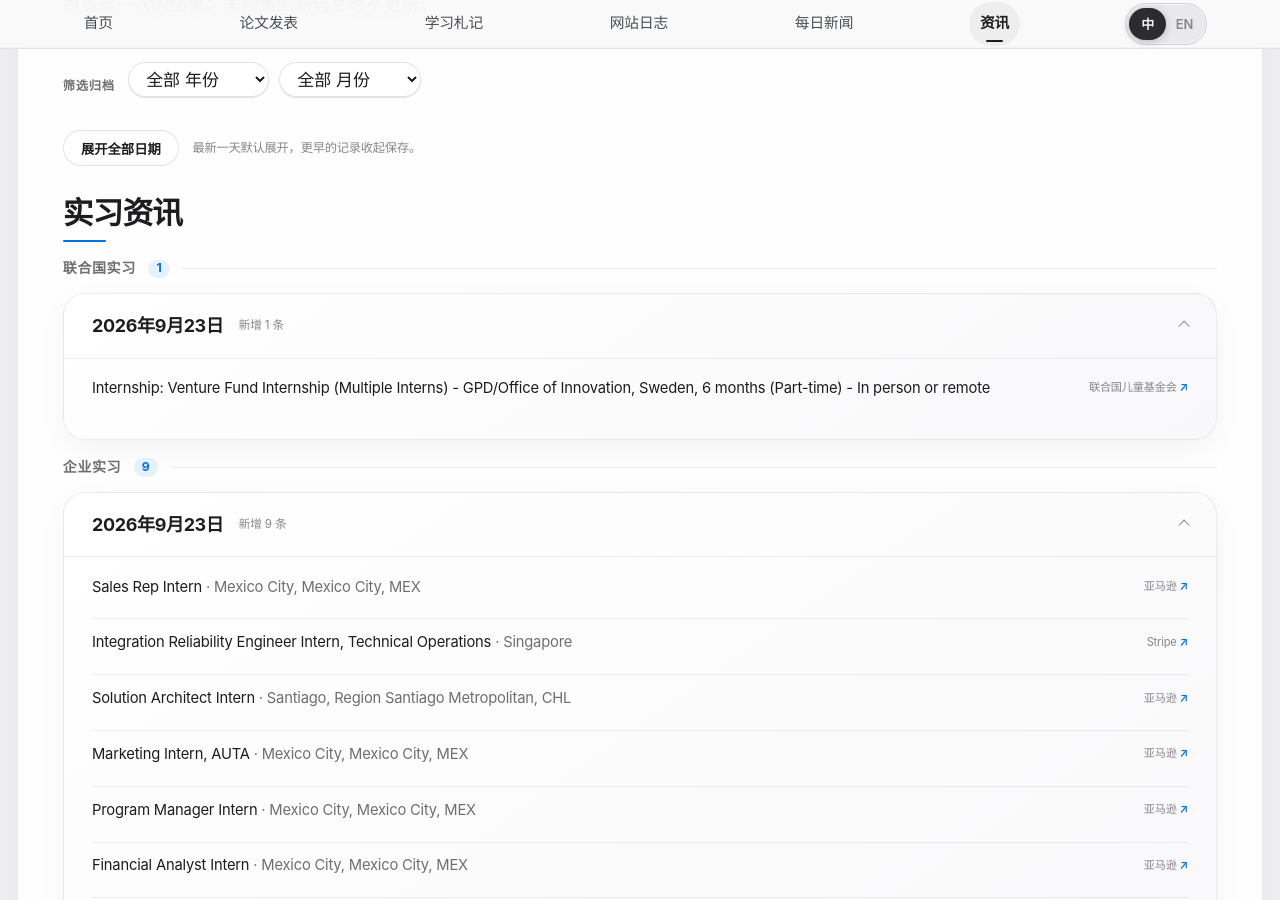
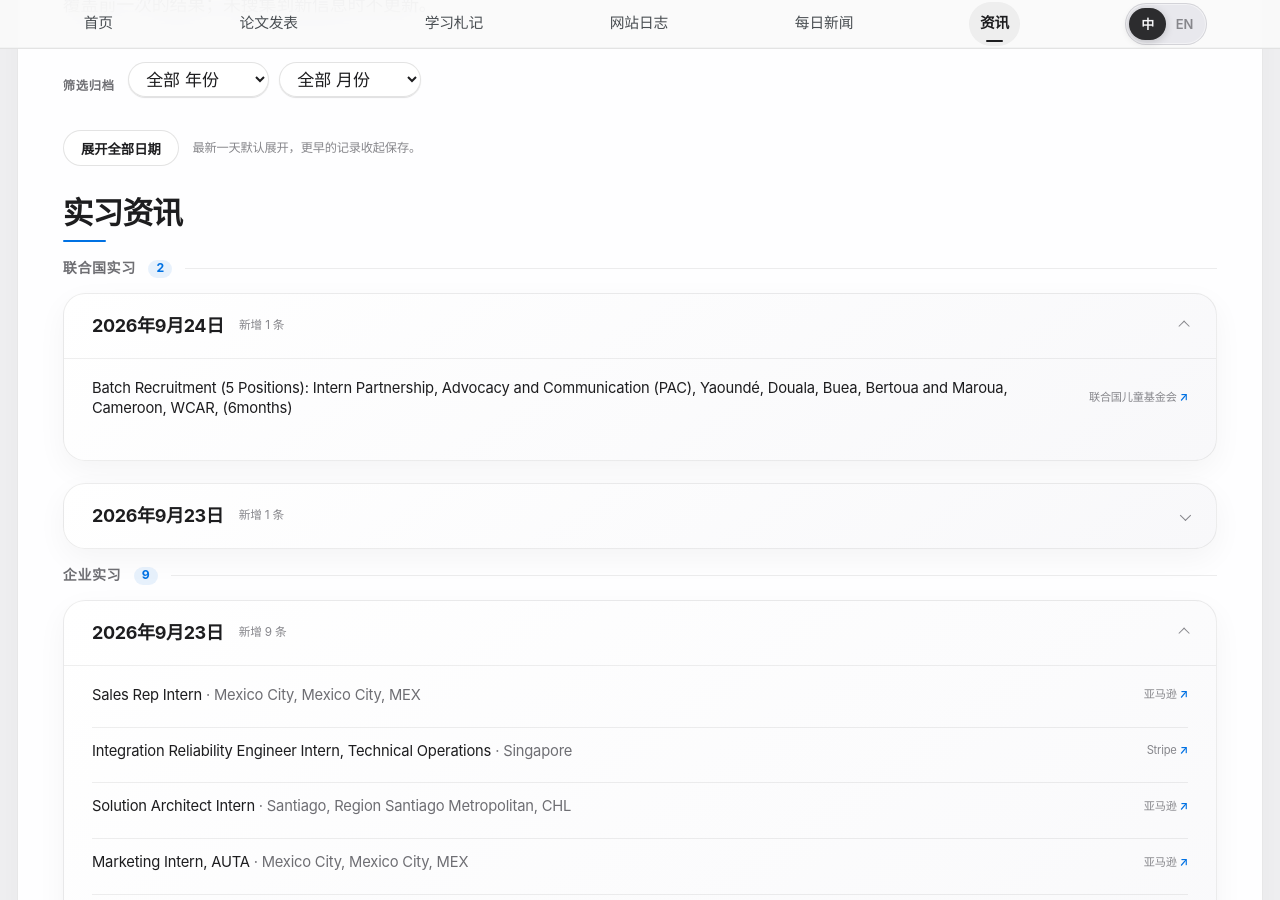
Before and after one commit to HaoxiangLuo/HaoxiangLuo.github.io, a Jekyll site: the page built from _pages/opportunities-zh.html, in a window 1280 px wide and 900 px high, scrolled down 325 px. Built offline with Jekyll 4.4.1, drawn with Linux system fonts in a browser that asks for light colours; a style sheet for code colours, icons or effects is not loaded.

Commit message:
Update opportunities 2026-09-24

```diff
--- a/_data/opportunities.json
+++ b/_data/opportunities.json
@@ -1,6 +1,18 @@
 {
-  "updated_at": "2026-09-23T13:22:30+08:00",
+  "updated_at": "2026-09-24T09:18:12+08:00",
   "internships": [
+    {
+      "date": "2026-09-24",
+      "items": [
+        {
+          "title": "Batch Recruitment (5 Positions): Intern Partnership, Advocacy and Communication (PAC), Yaoundé, Douala, Buea, Bertoua and Maroua, Cameroon, WCAR, (6months)",
+          "url": "https://jobs.unicef.org/cw/en-us/job/595861",
+          "source": "UNICEF",
+          "source_zh": "联合国儿童基金会",
+          "group": "un"
+        }
+      ]
+    },
     {
       "date": "2026-09-23",
       "items": [
```
